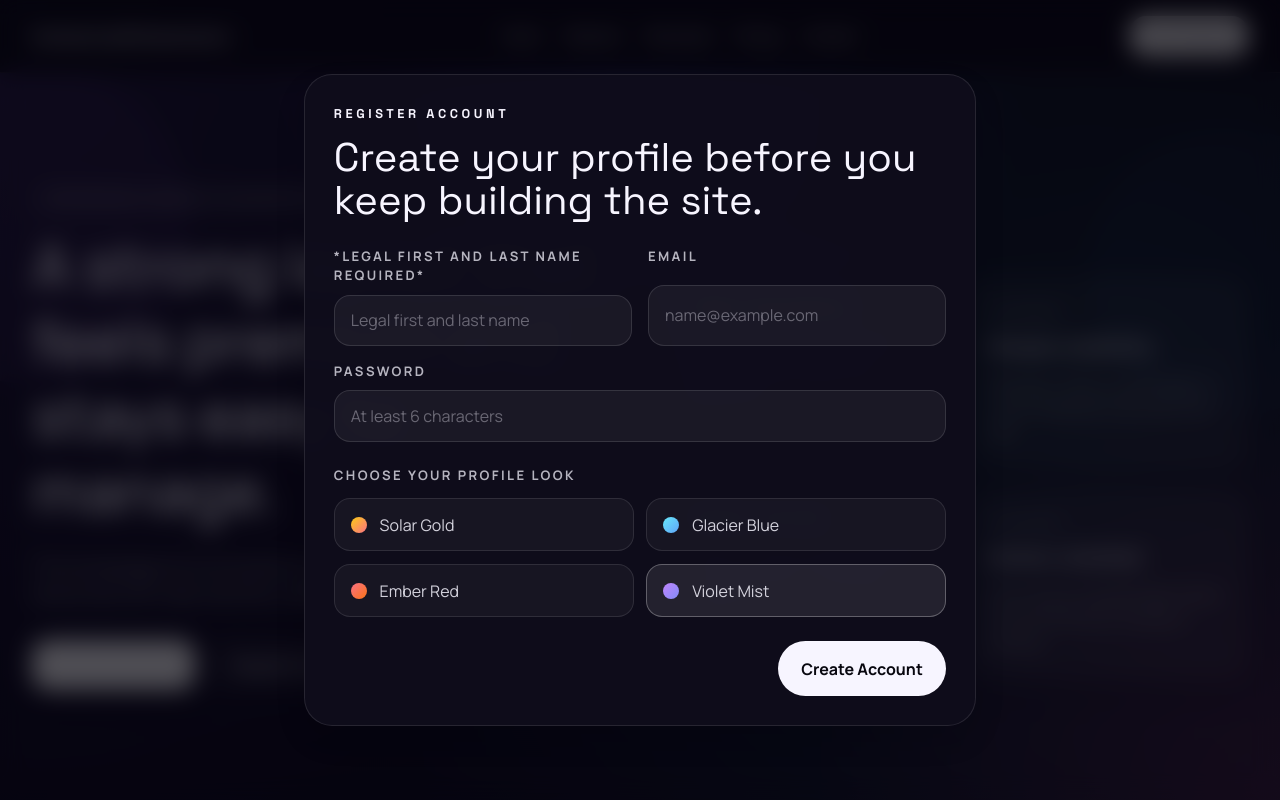
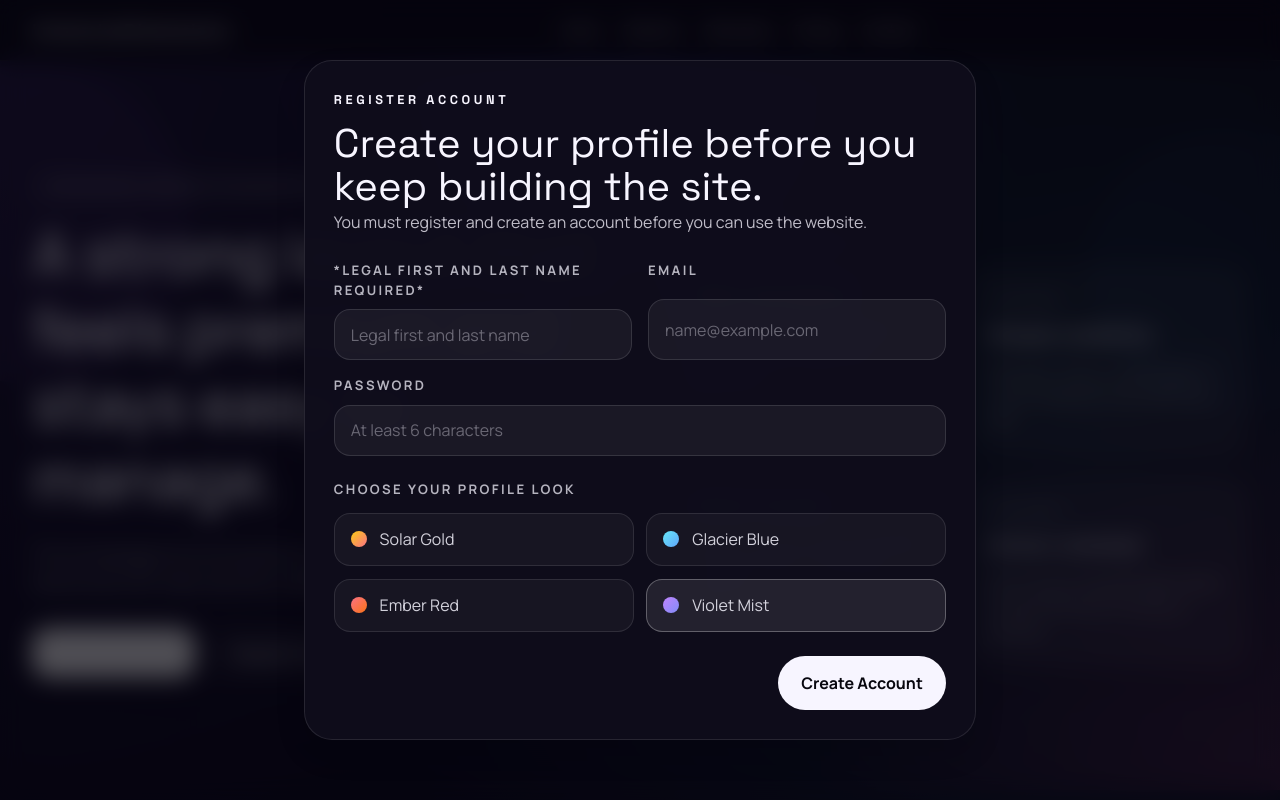
Before and after one commit to Shxdxw-Void/immersive-dimension-enterprise, a Next.js app: page / in a window 1280 px wide. Shown: the top 800 px of the page. Built offline with nearby package versions, Linux system fonts and the light colour scheme.

Commit message:
small update on sign in sign out

```diff
--- a/app/home-experience.tsx
+++ b/app/home-experience.tsx
@@ -157,6 +157,8 @@ export default function HomeExperience() {
       } else {
         clearStoredSession();
         setSession(null);
+        setIsProfileOpen(false);
+        setIsSignInOpen(false);
         setIsRegisterOpen(true);
         return;
       }
@@ -166,6 +168,9 @@ export default function HomeExperience() {
       } else {
         clearStoredSession();
         setSession(null);
+        setIsProfileOpen(false);
+        setIsRegisterOpen(false);
+        setIsSignInOpen(true);
       }
     };
 
@@ -181,6 +186,22 @@ export default function HomeExperience() {
     };
   }, []);
 
+  useEffect(() => {
+    if (!session) {
+      return;
+    }
+
+    const handleBeforeUnload = () => {
+      clearStoredSession();
+    };
+
+    window.addEventListener("beforeunload", handleBeforeUnload);
+
+    return () => {
+      window.removeEventListener("beforeunload", handleBeforeUnload);
+    };
+  }, [session]);
+
   const activeTone = useMemo(
     () =>
       PROFILE_TONES.find(
@@ -189,7 +210,6 @@ export default function HomeExperience() {
     [form.tone, isRegisterOpen, profile?.tone],
   );
 
-  const headerActionLabel = profile ? (session ? null : "Sign In") : "Get Started";
   const profileInitials = getProfileInitials(profile?.name ?? form.name ?? "ID");
 
   function updateField<Key extends keyof ProfileRecord>(
@@ -368,7 +388,7 @@ export default function HomeExperience() {
         <header className="border-b border-white/10 bg-[#070611]/92">
           <div className="mx-auto flex max-w-7xl items-center justify-between gap-4 px-6 py-4 lg:px-8">
             <div className="imdm-header__left">
-              {profile ? (
+              {profile && session ? (
                 <div className="imdm-profile-anchor">
                   <button
                     type="button"
@@ -471,15 +491,7 @@ export default function HomeExperience() {
               ))}
             </nav>
 
-            {headerActionLabel ? (
-              <button
-                type="button"
-                onClick={headerActionLabel === "Sign In" ? openSignIn : openRegister}
-                className="rounded-2xl bg-white px-4 py-2 text-sm font-medium text-neutral-950 shadow-lg transition hover:scale-[1.02]"
-              >
-                {headerActionLabel}
-              </button>
-            ) : null}
+            <div />
           </div>
         </header>
 
@@ -587,8 +599,14 @@ export default function HomeExperience() {
               <div>
                 <p className="imdm-eyebrow">Register Account</p>
                 <h2>Create your profile before you keep building the site.</h2>
+                {!session ? (
+                  <p className="imdm-verify-copy">
+                    You must register and create an account before you can use the
+                    website.
+                  </p>
+                ) : null}
               </div>
-              {profile ? (
+              {profile && session ? (
                 <button
                   type="button"
                   className="imdm-modal__close"
@@ -695,7 +713,14 @@ export default function HomeExperience() {
               <div>
                 <p className="imdm-eyebrow">Sign In</p>
                 <h2>Sign in with your email and password.</h2>
+                {!session ? (
+                  <p className="imdm-verify-copy">
+                    You already have an account on this device, so you must sign
+                    in to continue.
+                  </p>
+                ) : null}
               </div>
+              {session ? (
                 <button
                   type="button"
                   className="imdm-modal__close"
@@ -706,6 +731,7 @@ export default function HomeExperience() {
                 >
                   Close
                 </button>
+              ) : null}
             </div>
 
             <div className="imdm-form-grid imdm-form-grid--stacked">
```
Lines whose indentation alone changed are shown as unchanged.
